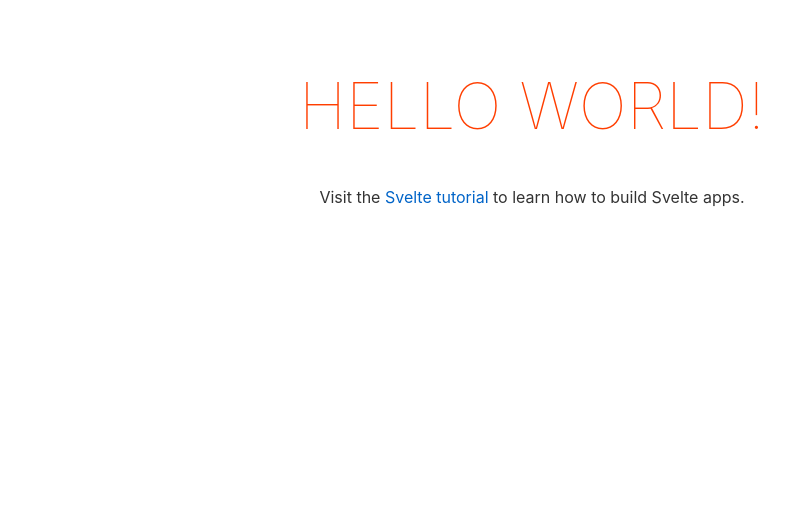
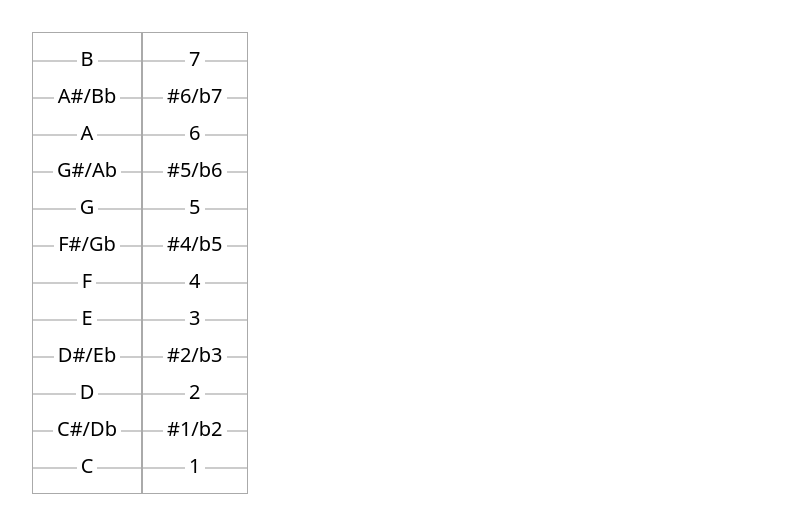
Before and after one commit to katmh/diatonic, a Svelte app: page / in a window 1280 px wide. Shown: the top 532 px of the page, without its empty margins (108-897 px from the left). Built offline with nearby package versions, Linux system fonts and the light colour scheme.

Commit message:
Week 1 WIP

```diff
--- a/package.json
+++ b/package.json
@@ -25,6 +25,7 @@
     "@tsconfig/svelte": "^2.0.0"
   },
   "dependencies": {
+    "interactjs": "^1.10.11",
     "sirv-cli": "^1.0.0"
   }
 }
--- a/public/global.css
+++ b/public/global.css
@@ -1,63 +1,5 @@
-html, body {
-	position: relative;
-	width: 100%;
-	height: 100%;
+* {
+    margin: 0;
+    padding: 0;
+    box-sizing: border-box;
 }
-
-body {
-	color: #333;
-	margin: 0;
-	padding: 8px;
-	box-sizing: border-box;
-	font-family: -apple-system, BlinkMacSystemFont, "Segoe UI", Roboto, Oxygen-Sans, Ubuntu, Cantarell, "Helvetica Neue", sans-serif;
-}
-
-a {
-	color: rgb(0,100,200);
-	text-decoration: none;
-}
-
-a:hover {
-	text-decoration: underline;
-}
-
-a:visited {
-	color: rgb(0,80,160);
-}
-
-label {
-	display: block;
-}
-
-input, button, select, textarea {
-	font-family: inherit;
-	font-size: inherit;
-	-webkit-padding: 0.4em 0;
-	padding: 0.4em;
-	margin: 0 0 0.5em 0;
-	box-sizing: border-box;
-	border: 1px solid #ccc;
-	border-radius: 2px;
-}
-
-input:disabled {
-	color: #ccc;
-}
-
-button {
-	color: #333;
-	background-color: #f4f4f4;
-	outline: none;
-}
-
-button:disabled {
-	color: #999;
-}
-
-button:not(:disabled):active {
-	background-color: #ddd;
-}
-
-button:focus {
-	border-color: #666;
-}
--- a/src/App.svelte
+++ b/src/App.svelte
@@ -1,30 +1,18 @@
 <script lang="ts">
-	export let name: string;
+	import PitchRuler from "./components/PitchRuler.svelte";
+	import NumberRuler from "./components/NumberRuler.svelte";
 </script>
 
-<main>
-	<h1>Hello {name}!</h1>
-	<p>Visit the <a href="https://svelte.dev/tutorial">Svelte tutorial</a> to learn how to build Svelte apps.</p>
-</main>
+<div class="container">
+	<PitchRuler />
+	<NumberRuler />
+</div>
 
 <style>
-	main {
-		text-align: center;
-		padding: 1em;
-		max-width: 240px;
-		margin: 0 auto;
-	}
-
-	h1 {
-		color: #ff3e00;
-		text-transform: uppercase;
-		font-size: 4em;
-		font-weight: 100;
-	}
-
-	@media (min-width: 640px) {
-		main {
-			max-width: none;
-		}
+	.container {
+		width: 95%;
+		max-width: 1000px;
+		margin: 2rem auto;
+		display: flex;
 	}
 </style>
--- /dev/null
+++ b/src/components/NumberRuler.svelte
@@ -0,0 +1,20 @@
+<script lang="ts">
+    import Ruler from "./Ruler.svelte";
+
+    const labels = [
+        "7",
+        "#6/b7",
+        "6",
+        "#5/b6",
+        "5",
+        "#4/b5",
+        "4",
+        "3",
+        "#2/b3",
+        "2",
+        "#1/b2",
+        "1",
+    ];
+</script>
+
+<Ruler rulerType="number" items={labels} />
--- /dev/null
+++ b/src/components/PitchRuler.svelte
@@ -0,0 +1,20 @@
+<script lang="ts">
+    import Ruler from "./Ruler.svelte";
+
+    const semitones = [
+        "B",
+        "A#/Bb",
+        "A",
+        "G#/Ab",
+        "G",
+        "F#/Gb",
+        "F",
+        "E",
+        "D#/Eb",
+        "D",
+        "C#/Db",
+        "C",
+    ];
+</script>
+
+<Ruler rulerType="pitch" items={semitones} />
--- /dev/null
+++ b/src/components/Ruler.svelte
@@ -0,0 +1,73 @@
+<script lang="ts">
+    import { positions } from "../stores.js";
+    import interact from "interactjs";
+
+    export let rulerType: string;
+    export let items: string[];
+
+    const interactable = interact(".ruler");
+    interactable.draggable({
+        // make the element fire drag events
+        origin: "self", // (0, 0) will be the element's top-left
+        lockAxis: "y",
+        listeners: {
+            move(e) {
+                positions.update((positions) => ({
+                    ...positions,
+                    [rulerType]: {
+                        x: positions[rulerType].x + e.dx,
+                        y: positions[rulerType].y + e.dy,
+                    },
+                }));
+                e.target.style.transform = `translate(${$positions[rulerType].x}px, ${$positions[rulerType].y}px)`;
+            },
+        },
+        /*modifiers: [
+            interact.modifiers.snap({
+                targets: [(x, y) => ({ y: y + 100 })],
+            }),
+        ],*/
+    });
+</script>
+
+<div class="ruler">
+    {#each items as item}
+        <div class="item">
+            <span class="label">{item}</span>
+            <hr class="mark" />
+        </div>
+    {/each}
+</div>
+
+<style>
+    .ruler {
+        display: flex;
+        flex-direction: column;
+        text-align: center;
+        border: 1px solid #aaa;
+        width: min-content;
+        padding: 0.5rem 0;
+    }
+
+    .item {
+        position: relative;
+        padding: 0.5rem 1.25rem;
+    }
+
+    .label {
+        position: relative;
+        z-index: 1;
+        background: #fff;
+        padding: 0 0.25rem;
+        font: normal 1.25rem/1 system-ui;
+    }
+
+    .mark {
+        position: absolute;
+        width: 100%;
+        left: 0;
+        top: 50%;
+        z-index: 0;
+        border: 1px solid #ccc;
+    }
+</style>
--- a/src/main.ts
+++ b/src/main.ts
@@ -1,10 +1,5 @@
 import App from './App.svelte';
 
-const app = new App({
-	target: document.body,
-	props: {
-		name: 'world'
-	}
-});
+const app = new App({ target: document.body });
 
 export default app;
--- /dev/null
+++ b/src/stores.js
@@ -0,0 +1,6 @@
+import { writable } from 'svelte/store';
+
+export const positions = writable({
+    pitch: { x: 0, y: 0 },
+    number: { x: 0, y: 0 },
+});
```
Also changed, not shown: 1 other file (tests, documents, lock files or other folders).
